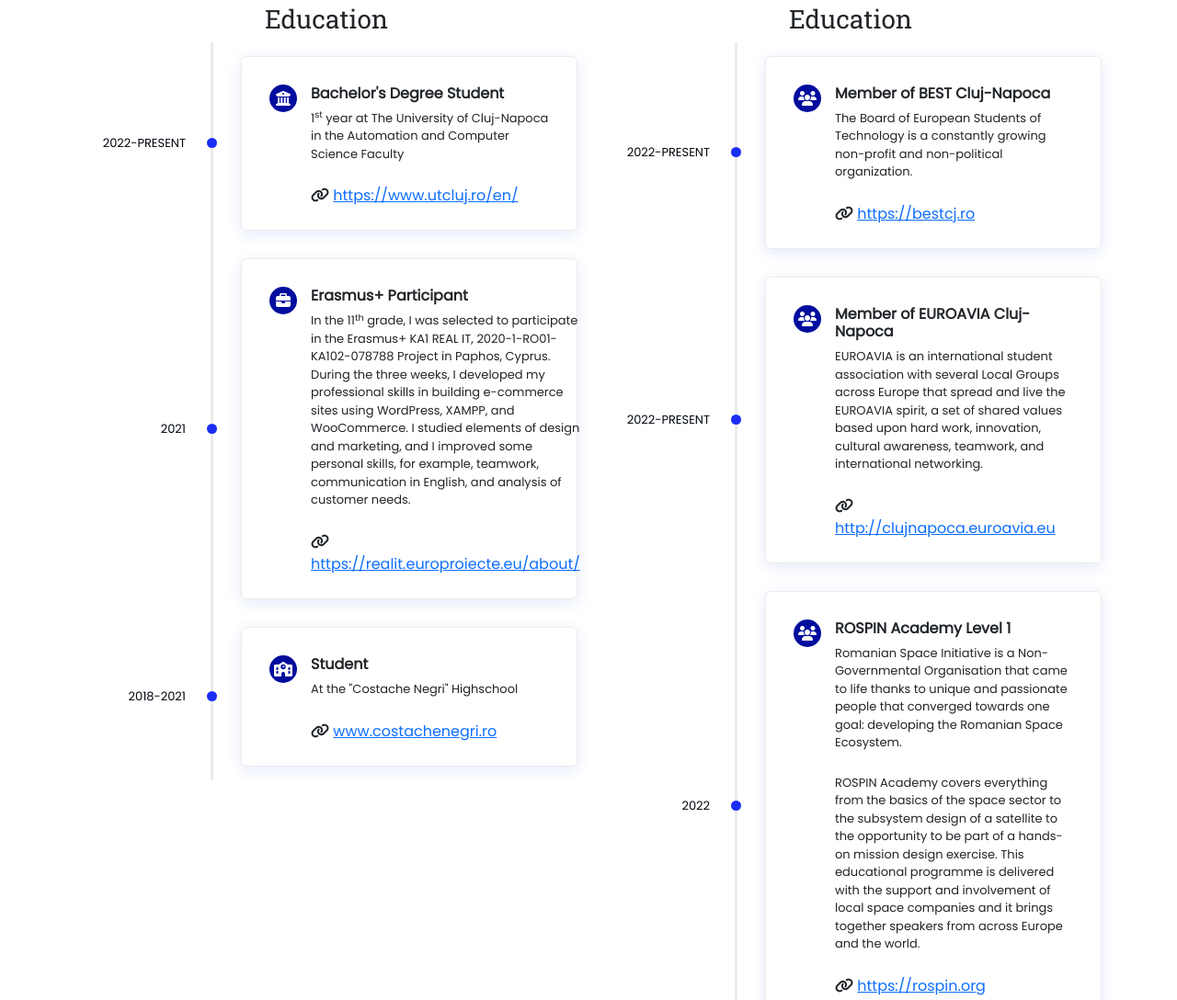
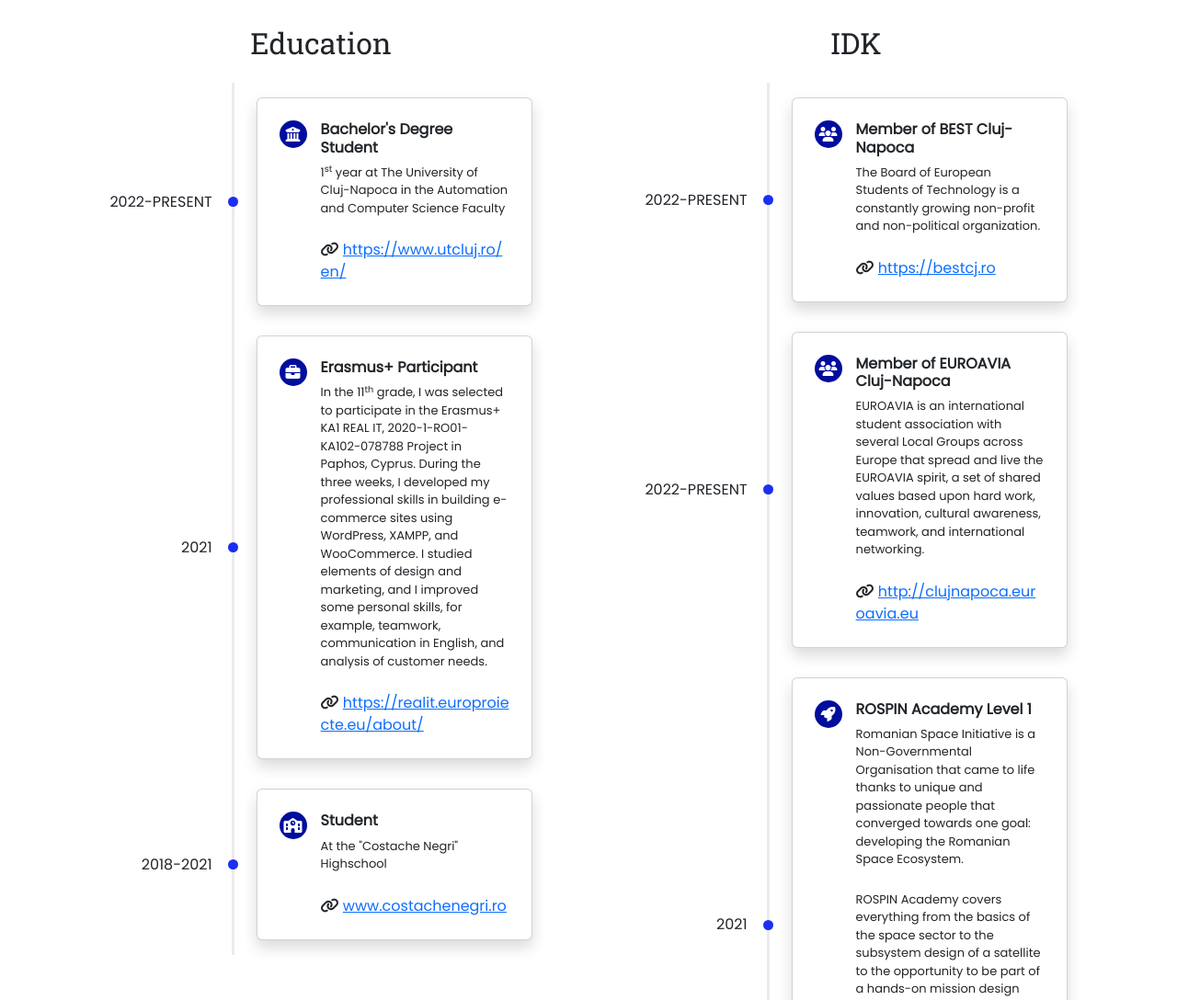
Before and after one commit to Serban2003/Personal-Portfolio-v2, a plain HTML site: page index.html in a window 1280 px wide. Shown: the part 2516-3604 px from the top of the page at 92% size. Drawn offline with nearby package versions, Linux system fonts and the light colour scheme; a script that the page names is missing.

Commit message:
Create responsive timeline

```diff
--- a/index.html
+++ b/index.html
@@ -16,7 +16,8 @@
 
 <body>
     <div class="menu dropdown text-white shadow">
-        <a class="btn text-white" style="font-size: 1.1rem" href="#" role="button" id="dropdownMenuLink" data-bs-toggle="dropdown" aria-expanded="false">
+        <a class="btn text-white" style="font-size: 1.1rem" href="#" role="button" id="dropdownMenuLink"
+            data-bs-toggle="dropdown" aria-expanded="false">
             <i class="fa-solid fa-bars me-2"></i>Menu
         </a>
 
@@ -142,27 +143,22 @@
             <section id="experience">
                 <div class="py-5 container text-dark">
                     <h1 class="text-center">Experience</h1>
-
-                    <div class="row">
-                        <div class="col-lg-6 mt-3">
-                            <h3 class="text-center">Education</h3>
-                            <!-- Timeline Area-->
-                            <div class="apland-timeline-area">
-                                <!-- Single Timeline Content-->
-                                <div class="single-timeline-area">
-                                    <div class="timeline-date wow fadeInLeft" data-wow-delay="0.1s"
-                                        style="visibility: visible; animation-delay: 0.1s; animation-name: fadeInLeft;">
+                    <div class="d-flex flex-wrap justify-content-lg-around justify-content-center gap-5 mt-5">
+                        <!--Main Timeline-->
+                        <div class="d-flex flex-column">
+                            <h2 class="text-center mb-4">Education</h2>
+                            <!--Single Timeline-->
+                            <div class="single-timeline d-flex align-items-center justify-content-end gap-4">
+                                <div class="timeline-date d-flex gap-4 align-items-center">
                                     <p>2022-PRESENT</p>
+                                    <div class="timeline-line"></div>
                                 </div>
-                                    <div class="row">
-                                        <div class="col-12">
-                                            <div class="single-timeline-content d-flex wow fadeInLeft"
-                                                data-wow-delay="0.3s"
-                                                style="visibility: visible; animation-delay: 0.3s; animation-name: fadeInLeft;">
+                                <div class="card shadow d-flex flex-row text-dark p-4 my-3">
                                     <div class="timeline-icon"><i class="fa-solid fa-building-columns"></i>
                                     </div>
                                     <div class="timeline-text">
                                         <h6 class="fw-bold">Bachelor's Degree Student</h6>
+                                        <h6 class="timeline-date-inside">2022-PRESENT</h6>
                                         <p>1<sup>st</sup> year at The University of Cluj-Napoca in the
                                             Automation and Computer Science Faculty</p>
                                         <br>
@@ -171,23 +167,17 @@
                                     </div>
                                 </div>
                             </div>
+                            <!--Single Timeline-->
+                            <div class="single-timeline d-flex align-items-center justify-content-end gap-4">
+                                <div class="timeline-date d-flex gap-4 align-items-center">
+                                    <p>2021</p>
+                                    <div class="timeline-line"></div>
                                 </div>
-                                </div>
-                                <!-- Single Timeline Content-->
-                                <div class="single-timeline-area">
-                                    <div class="timeline-date wow fadeInLeft" data-wow-delay="0.1s"
-                                        style="visibility: visible; animation-delay: 0.1s; animation-name: fadeInLeft;">
-                                        <p>2021</p>
-                                    </div>
-                                    <div class="row">
-                                        <div class="col-12">
-                                            <div class="single-timeline-content d-flex wow fadeInLeft"
-                                                data-wow-delay="0.3s"
-                                                style="visibility: visible; animation-delay: 0.3s; animation-name: fadeInLeft;">
-                                                <div class="timeline-icon"><i class="fa fa-briefcase"
-                                                        aria-hidden="true"></i></div>
+                                <div class="card shadow d-flex flex-row text-dark p-4 my-3">
+                                    <div class="timeline-icon"><i class="fa fa-briefcase"></i></div>
                                     <div class="timeline-text">
                                         <h6 class="fw-bold">Erasmus+ Participant</h6>
+                                        <h6 class="timeline-date-inside">2021</h6>
                                         <p>In the 11<sup>th</sup> grade, I was selected to participate
                                             in the Erasmus+ KA1 REAL IT, 2020-1-RO01-
                                             KA102-078788 Project in Paphos, Cyprus. During the three
@@ -205,22 +195,18 @@
                                     </div>
                                 </div>
                             </div>
+                            <!--Single Timeline-->
+                            <div class="single-timeline d-flex align-items-center justify-content-end gap-4">
+                                <div class="timeline-date d-flex gap-4 align-items-center">
+                                    <p>2018-2021</p>
+                                    <div class="timeline-line"></div>
                                 </div>
+                                <div class="card shadow d-flex flex-row text-dark p-4 my-3">
+                                    <div class="timeline-icon"><i class="fa-solid fa-school"></i>
                                     </div>
-                                <!-- Single Timeline Content-->
-                                <div class="single-timeline-area">
-                                    <div class="timeline-date wow fadeInLeft" data-wow-delay="0.1s"
-                                        style="visibility: visible; animation-delay: 0.1s; animation-name: fadeInLeft;">
-                                        <p>2018-2021</p>
-                                    </div>
-                                    <div class="row">
-                                        <div class="col-12">
-                                            <div class="single-timeline-content d-flex wow fadeInLeft"
-                                                data-wow-delay="0.7s"
-                                                style="visibility: visible; animation-delay: 0.7s; animation-name: fadeInLeft;">
-                                                <div class="timeline-icon"><i class="fa-solid fa-school"></i></div>
                                     <div class="timeline-text">
                                         <h6 class="fw-bold">Student</h6>
+                                        <h6 class="timeline-date-inside">2018-2021</h6>
                                         <p>At the "Costache Negri" Highschool</p>
                                         <br>
                                         <i class="fa-solid fa-link"></i> <a
@@ -229,27 +215,21 @@
                                 </div>
                             </div>
                         </div>
+                        <!--Main Timeline-->
+                        <div class="d-flex flex-column">
+                            <h2 class="text-center mb-4">IDK</h2>
+                            <!--Single Timeline-->
+                            <div class="single-timeline d-flex align-items-center justify-content-end gap-4">
+                                <div class="timeline-date d-flex gap-4 align-items-center">
+                                    <p>2022-PRESENT</p>
+                                    <div class="timeline-line"></div>
                                 </div>
+                                <div class="card shadow d-flex flex-row text-dark p-4 my-3">
+                                    <div class="timeline-icon"><i class="fa-solid fa-users"></i>
                                     </div>
-                        </div>
-                        <div class="col-lg-6 mt-3">
-                            <h3 class="text-center">Education</h3>
-                            <!-- Timeline Area-->
-                            <div class="apland-timeline-area">
-                                <!-- Single Timeline Content-->
-                                <div class="single-timeline-area">
-                                    <div class="timeline-date wow fadeInLeft" data-wow-delay="0.1s"
-                                        style="visibility: visible; animation-delay: 0.1s; animation-name: fadeInLeft;">
-                                        <p>2022-PRESENT</p>
-                                    </div>
-                                    <div class="row">
-                                        <div class="col-12">
-                                            <div class="single-timeline-content d-flex wow fadeInLeft"
-                                                data-wow-delay="0.3s"
-                                                style="visibility: visible; animation-delay: 0.3s; animation-name: fadeInLeft;">
-                                                <div class="timeline-icon"><i class="fa-solid fa-users"></i></div>
                                     <div class="timeline-text">
                                         <h6 class="fw-bold">Member of BEST Cluj-Napoca</h6>
+                                        <h6 class="timeline-date-inside">2022-PRESENT</h6>
                                         <p>The Board of European Students of Technology is a constantly
                                             growing non-profit and
                                             non-political organization.</p>
@@ -259,22 +239,18 @@
                                     </div>
                                 </div>
                             </div>
+                            <!--Single Timeline-->
+                            <div class="single-timeline d-flex align-items-center justify-content-end gap-4">
+                                <div class="timeline-date d-flex gap-4 align-items-center">
+                                    <p>2022-PRESENT</p>
+                                    <div class="timeline-line"></div>
                                 </div>
+                                <div class="card shadow d-flex flex-row text-dark p-4 my-3">
+                                    <div class="timeline-icon"><i class="fa-solid fa-users"></i>
                                     </div>
-                                <!-- Single Timeline Content-->
-                                <div class="single-timeline-area">
-                                    <div class="timeline-date wow fadeInLeft" data-wow-delay="0.1s"
-                                        style="visibility: visible; animation-delay: 0.1s; animation-name: fadeInLeft;">
-                                        <p>2022-PRESENT</p>
-                                    </div>
-                                    <div class="row">
-                                        <div class="col-12">
-                                            <div class="single-timeline-content d-flex wow fadeInLeft"
-                                                data-wow-delay="0.3s"
-                                                style="visibility: visible; animation-delay: 0.3s; animation-name: fadeInLeft;">
-                                                <div class="timeline-icon"><i class="fa-solid fa-users"></i></div>
                                     <div class="timeline-text">
                                         <h6 class="fw-bold">Member of EUROAVIA Cluj-Napoca</h6>
+                                        <h6 class="timeline-date-inside">2022-PRESENT</h6>
                                         <p>EUROAVIA is an international student association with several
                                             Local Groups across
                                             Europe that spread and live the EUROAVIA spirit, a set of
@@ -284,26 +260,21 @@
                                         <br>
                                         <i class="fa-solid fa-link"></i> <a
                                             href="http://clujnapoca.euroavia.eu">http://clujnapoca.euroavia.eu</a>
-
                                     </div>
                                 </div>
                             </div>
+                            <!--Single Timeline-->
+                            <div class="single-timeline d-flex align-items-center justify-content-end gap-4">
+                                <div class="timeline-date d-flex gap-4 align-items-center">
+                                    <p>2021</p>
+                                    <div class="timeline-line"></div>
                                 </div>
+                                <div class="card shadow d-flex flex-row text-dark p-4 my-3">
+                                    <div class="timeline-icon"><i class="fa-solid fa-rocket"></i>
                                     </div>
-                                <!-- Single Timeline Content-->
-                                <div class="single-timeline-area">
-                                    <div class="timeline-date wow fadeInLeft" data-wow-delay="0.1s"
-                                        style="visibility: visible; animation-delay: 0.1s; animation-name: fadeInLeft;">
-                                        <p>2022</p>
-                                    </div>
-                                    <div class="row">
-                                        <div class="col-12">
-                                            <div class="single-timeline-content d-flex wow fadeInLeft"
-                                                data-wow-delay="0.3s"
-                                                style="visibility: visible; animation-delay: 0.3s; animation-name: fadeInLeft;">
-                                                <div class="timeline-icon"><i class="fa-solid fa-users"></i></div>
                                     <div class="timeline-text">
                                         <h6 class="fw-bold">ROSPIN Academy Level 1</h6>
+                                        <h6 class="timeline-date-inside">2021</h6>
                                         <p>Romanian Space Initiative is a Non-Governmental Organisation
                                             that came to life thanks to unique and passionate people
                                             that converged towards one goal: developing the Romanian
@@ -324,10 +295,6 @@
                             </div>
                         </div>
                     </div>
-                            </div>
-                        </div>
-                    </div>
-
                 </div>
             </section>
             <section id="projects" class="bg-dark">
@@ -377,6 +344,38 @@
                         </div>
                     </div>
                 </div>
+            </section>
+            <section id="projects" class="bg-dark">
+                <div class="py-5 container text-white">
+                    <h1 class="text-center">Test</h1>
+                    <div class="d-flex gap-5">
+                        <!--Main Timeline-->
+                        <div class="d-flex flex-column">
+                            <!--Single Timeline-->
+                            <div class="single-timeline d-flex align-items-center justify-content-end gap-4">
+                                <div class="timeline-date d-flex gap-4 align-items-center">
+                                    <p>2020-PRESENT</p>
+                                    <div class="timeline-line"></div>
+                                </div>
+                                <div class="card shadow d-flex flex-row text-dark p-3 my-3" style="width: 480px;">
+                                    <div class="timeline-icon"><i class="fa-solid fa-building-columns"></i>
+                                    </div>
+                                    <div class="timeline-text">
+                                        <h6 class="fw-bold">Bachelor's Degree Student</h6>
+                                        <p>1<sup>st</sup> year at The University of Cluj-Napoca in the
+                                            Automation and Computer Science Faculty</p>
+                                        <br>
+                                        <i class="fa-solid fa-link"></i> <a
+                                            href="https://www.utcluj.ro/en/">https://www.utcluj.ro/en/</a>
+                                    </div>
+                                </div>
+                            </div>
+                        </div>
+                    </div>
+
+
+                </div>
+
             </section>
         </div>
 
@@ -428,7 +427,8 @@
     </div>
     <!-- Optional JavaScript -->
     <!-- jQuery first, then Popper.js, then Bootstrap JS -->
-    <script src="https://cdn.jsdelivr.net/npm/bootstrap@5.2.3/dist/js/bootstrap.bundle.min.js" integrity="sha384-kenU1KFdBIe4zVF0s0G1M5b4hcpxyD9F7jL+jjXkk+Q2h455rYXK/7HAuoJl+0I4" crossorigin="anonymous">
+    <script src="https://cdn.jsdelivr.net/npm/bootstrap@5.2.3/dist/js/bootstrap.bundle.min.js"
+        integrity="sha384-kenU1KFdBIe4zVF0s0G1M5b4hcpxyD9F7jL+jjXkk+Q2h455rYXK/7HAuoJl+0I4" crossorigin="anonymous">
     </script>
     <script src="https://cdn.jsdelivr.net/npm/bootstrap@5.2.3/dist/js/bootstrap.min.js"
         integrity="sha384-JjSmVgyd0p3pXB1rRibZUAYoIIy6OrQ6VrjIEaFf/nJGzIxFDsf4x0xIM+B07jRM" crossorigin="anonymous">
--- a/style.css
+++ b/style.css
@@ -128,61 +128,22 @@ h3 {
 }
 
 /* Timeline */
-.timeline_area {
+.single-timeline{
     position: relative;
-    z-index: 1;
 }
 
-.single-timeline-area {
-    position: relative;
-    z-index: 1;
-    padding-left: 180px;
-}
-
-@media only screen and (max-width: 575px) {
-    .single-timeline-area {
-        padding-left: 100px;
-    }
-}
-
-.single-timeline-area .timeline-date {
-    position: absolute;
-    width: 180px;
-    height: 100%;
-    top: 0;
-    left: 0;
-    z-index: 1;
-    display: -webkit-box;
-    display: -ms-flexbox;
-    display: flex;
-    -webkit-box-align: center;
-    -ms-flex-align: center;
-    -ms-grid-row-align: center;
-    align-items: center;
-    -webkit-box-pack: end;
-    -ms-flex-pack: end;
-    justify-content: flex-end;
-    padding-right: 60px;
-}
-
-@media only screen and (max-width: 575px) {
-    .single-timeline-area .timeline-date {
-        width: 100px;
-    }
-}
-
-.single-timeline-area .timeline-date::after {
+.timeline-line::after {
     position: absolute;
     width: 3px;
     height: 100%;
     content: "";
     background-color: #ebebeb;
     top: 0;
-    right: 30px;
+    right: 0;
     z-index: 1;
 }
 
-.single-timeline-area .timeline-date::before {
+.timeline-line::before {
     position: absolute;
     width: 11px;
     height: 11px;
@@ -190,45 +151,26 @@ h3 {
     background-color: var(--main-color-light);
     content: "";
     top: 50%;
-    right: 26px;
+    right: -4px;
     z-index: 5;
     margin-top: -5.5px;
 }
 
-.single-timeline-area .timeline-date p {
-    margin-bottom: 0;
-    color: #020710;
-    font-size: 13px;
-    text-transform: uppercase;
-    font-weight: 500;
+.timeline-date{
+    position: relative;
+    height: 100%;
 }
 
-.single-timeline-area .single-timeline-content {
-    position: relative;
-    z-index: 1;
-    padding: 30px 30px 25px;
-    border-radius: 6px;
-    margin-bottom: 15px;
-    margin-top: 15px;
-    -webkit-box-shadow: 0 0.25rem 1rem 0 rgba(47, 91, 234, 0.125);
-    box-shadow: 0 0.25rem 1rem 0 rgba(47, 91, 234, 0.125);
-    border: 1px solid #ebebeb;
+.timeline-date p{
+    margin-bottom: 0;
+    white-space: nowrap;
 }
 
-@media only screen and (max-width: 575px) {
-    .single-timeline-area .single-timeline-content {
-        padding: 20px;
-    }
-}
 
-.single-timeline-area .single-timeline-content .timeline-icon {
-    -webkit-transition-duration: 500ms;
-    transition-duration: 500ms;
+.timeline-icon {
     width: 30px;
     height: 30px;
     background-color: var(--main-color);
-    -webkit-box-flex: 0;
-    -ms-flex: 0 0 30px;
     flex: 0 0 30px;
     text-align: center;
     max-width: 30px;
@@ -236,26 +178,71 @@ h3 {
     margin-right: 15px;
 }
 
-.single-timeline-area .single-timeline-content .timeline-icon i {
+.timeline-icon i {
     color: #ffffff;
     line-height: 30px;
 }
 
-.single-timeline-area .single-timeline-content .timeline-text h6 {
-    -webkit-transition-duration: 500ms;
-    transition-duration: 500ms;
-}
-
-.single-timeline-area .single-timeline-content .timeline-text p {
+.timeline-text p {
     font-size: 13px;
     margin-bottom: 0;
 }
 
-.single-timeline-area .single-timeline-content:hover .timeline-icon,
-.single-timeline-area .single-timeline-content:focus .timeline-icon {
+.timeline-text a{
+
+
+  -ms-word-break: break-all;
+
+  word-break: break-all;
+
+
+}
+
+.single-timeline-content:hover .timeline-icon,
+.single-timeline-content:focus .timeline-icon {
     background-color: var(--main-color-light);
 }
 
+.timeline-date-inside{
+    display: none;
+}
+
+.single-timeline .card{
+    width: 400px !important;
+}
+
+@media only screen and (max-width: 1400px) {
+    .single-timeline .card{
+        width: 300px !important;
+    }
+  }
+@media only screen and (max-width: 1200px) {
+    .single-timeline .card{
+        width: 600px !important;
+    }
+  }
+  @media only screen and (max-width: 830px) {
+    .single-timeline .card{
+        width: 400px !important;
+    }
+  }
+  @media only screen and (max-width: 710px) {
+    .single-timeline .card{
+        width: 350px !important;
+    }
+  }
+  @media only screen and (max-width: 600px) {
+    .timeline-date{
+        display: none !important;
+    }
+    .timeline-date-inside{
+        display: block;
+    }
+    .single-timeline .card{
+        width: auto !important;
+        flex-grow: 1;
+    }
+  }
 
 #contact {
     position: relative;
```
Lines whose indentation alone changed are shown as unchanged.
